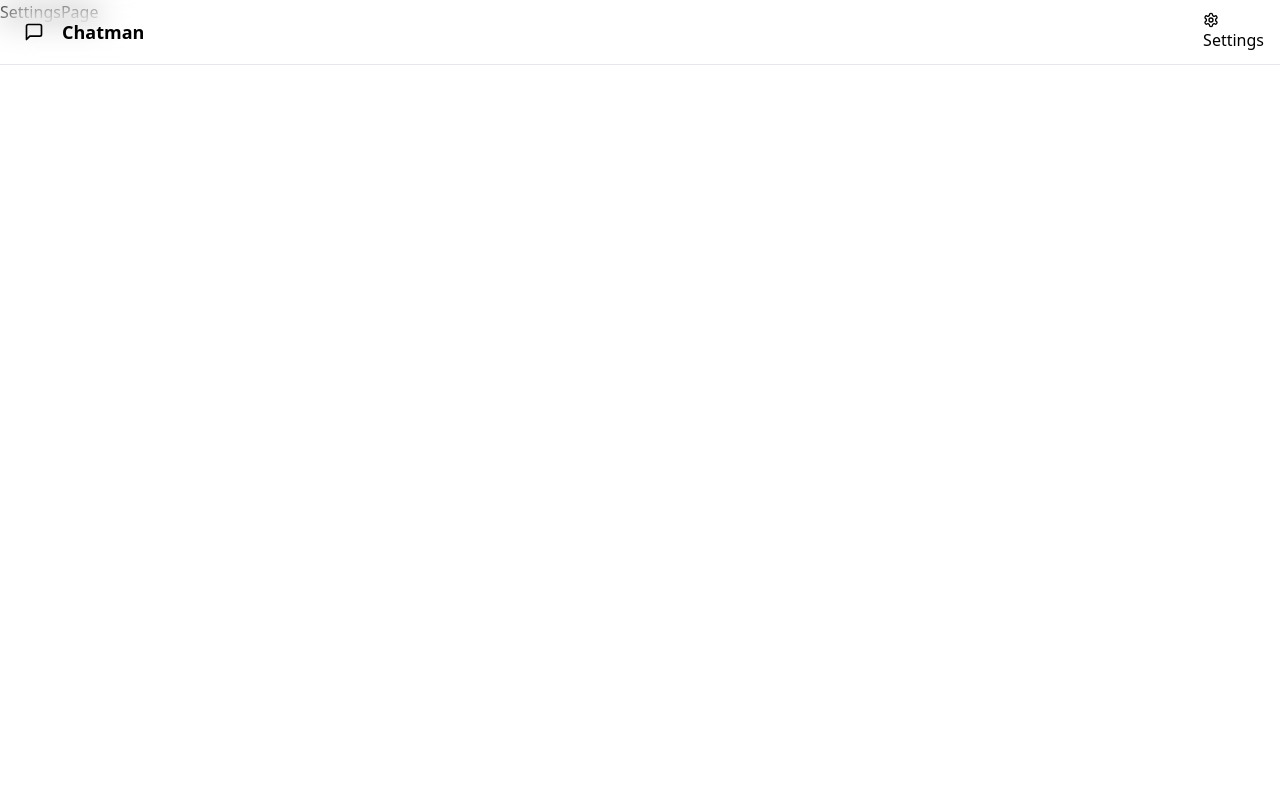
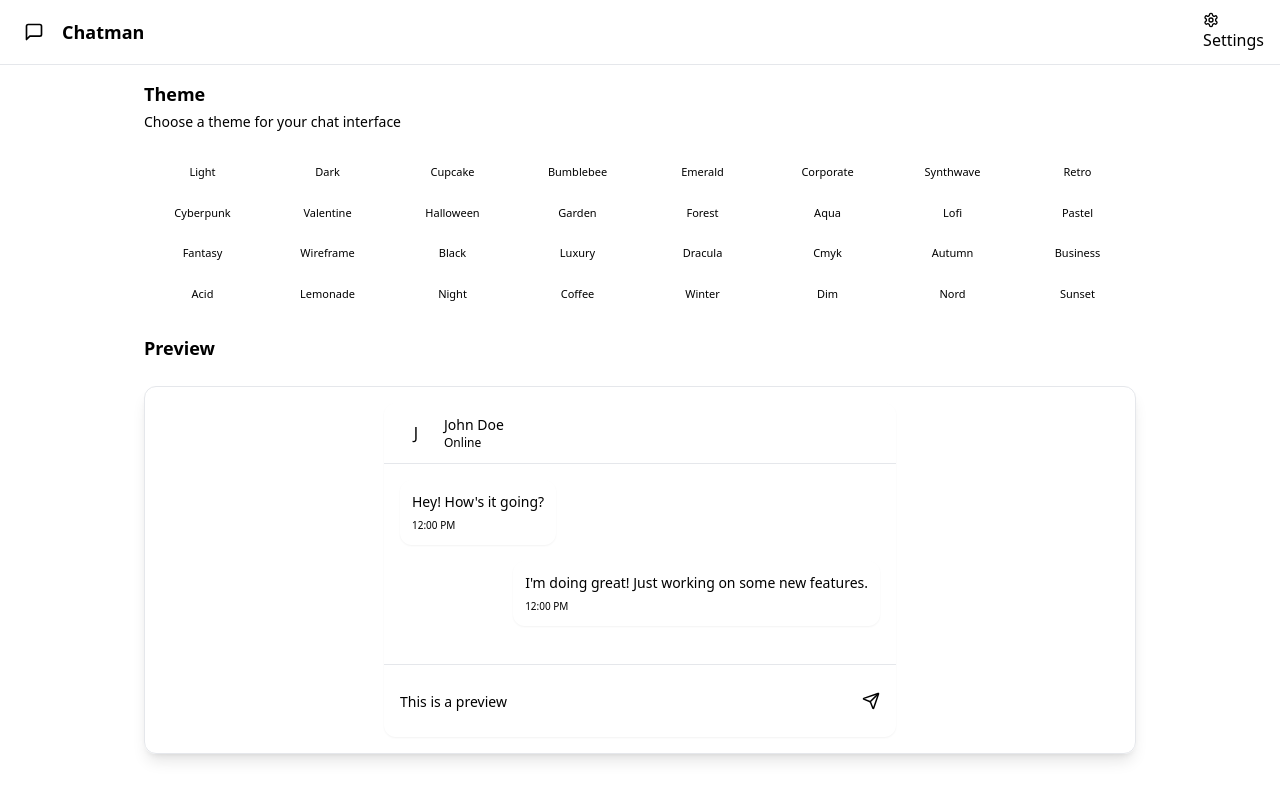
Before and after one commit to ranjith-io/chat-app-client, a React (Vite) app: page /settings in a window 1280 px wide. Built offline with nearby package versions, Linux system fonts and the light colour scheme; no server answers.

Commit message:
feat:settings page

```diff
--- a/src/App.jsx
+++ b/src/App.jsx
@@ -14,15 +14,16 @@
 
 import { Toaster } from "react-hot-toast";
 import { Loader } from "lucide-react";
+import { useThemeStore } from "./store/useThemeStore";
 
 const app = ()=>{
 
   const {authUser,checkAuth,isCheckingAuth}=useAuthStore();
-
+  const {theme}=useThemeStore();
   useEffect(()=>{
     checkAuth();
   }
-  ,[checkAuth]);
+  ,[checkAuth]); //if checkauth changes then useEffect will run
 
   if (isCheckingAuth && !authUser)
     return (
@@ -34,7 +35,7 @@
 
 
   return (
-    <div>
+    <div data-theme={theme} className="flex flex-col h-screen">
       <NavBar />
       <Routes>
         <Route path="/" element={authUser ? <HomePage /> : <Navigate to="/login"/>} />
--- /dev/null
+++ b/src/components/NoChatSelected.jsx
@@ -0,0 +1,29 @@
+import { MessageSquare } from "lucide-react";
+
+const NoChatSelected = () => {
+  return (
+    <div className="w-full flex flex-1 flex-col items-center justify-center p-16 bg-base-100/50">
+      <div className="max-w-md text-center space-y-6">
+        {/* Icon Display */}
+        <div className="flex justify-center gap-4 mb-4">
+          <div className="relative">
+            <div
+              className="w-16 h-16 rounded-2xl bg-primary/10 flex items-center
+             justify-center animate-bounce"
+            >
+              <MessageSquare className="w-8 h-8 text-primary " />
+            </div>
+          </div>
+        </div>
+
+        {/* Welcome Text */}
+        <h2 className="text-2xl font-bold">Welcome to Chatty!</h2>
+        <p className="text-base-content/60">
+          Select a conversation from the sidebar to start chatting
+        </p>
+      </div>
+    </div>
+  );
+};
+
+export default NoChatSelected;
--- /dev/null
+++ b/src/constants/index.js
@@ -0,0 +1,34 @@
+export const THEMES = [
+    "light",
+    "dark",
+    "cupcake",
+    "bumblebee",
+    "emerald",
+    "corporate",
+    "synthwave",
+    "retro",
+    "cyberpunk",
+    "valentine",
+    "halloween",
+    "garden",
+    "forest",
+    "aqua",
+    "lofi",
+    "pastel",
+    "fantasy",
+    "wireframe",
+    "black",
+    "luxury",
+    "dracula",
+    "cmyk",
+    "autumn",
+    "business",
+    "acid",
+    "lemonade",
+    "night",
+    "coffee",
+    "winter",
+    "dim",
+    "nord",
+    "sunset",
+  ];
--- a/src/pages/SettingsPage.jsx
+++ b/src/pages/SettingsPage.jsx
@@ -1,9 +1,116 @@
-import React from 'react'
+import { THEMES } from "../constants";
+import { useThemeStore } from "../store/useThemeStore";
+import { Send } from "lucide-react";
+
+const PREVIEW_MESSAGES = [
+  { id: 1, content: "Hey! How's it going?", isSent: false },
+  { id: 2, content: "I'm doing great! Just working on some new features.", isSent: true },
+];
 
 const SettingsPage = () => {
+  const { theme, setTheme } = useThemeStore();
+
   return (
-    <div>SettingsPage</div>
-  )
-}
+    <div className="h-screen container mx-auto px-4 pt-20 max-w-5xl">
+      <div className="space-y-6">
+        <div className="flex flex-col gap-1">
+          <h2 className="text-lg font-semibold">Theme</h2>
+          <p className="text-sm text-base-content/70">Choose a theme for your chat interface</p>
+        </div>
 
-export default SettingsPage
+        <div className="grid grid-cols-4 sm:grid-cols-6 md:grid-cols-8 gap-2">
+          {THEMES.map((t) => (
+            <button
+              key={t}
+              className={`
+                group flex flex-col items-center gap-1.5 p-2 rounded-lg transition-colors
+                ${theme === t ? "bg-base-200" : "hover:bg-base-200/50"}
+              `}
+              onClick={() => setTheme(t)}
+            >
+              {/* <div className="relative h-8 w-full rounded-md overflow-hidden" data-theme={t}>
+                <div className="absolute inset-0 grid grid-cols-4 gap-px p-1">
+                  <div className="rounded bg-primary"></div>
+                  <div className="rounded bg-secondary"></div>
+                  <div className="rounded bg-accent"></div>
+                  <div className="rounded bg-neutral"></div>
+                </div>
+              </div> */}
+              <span className="text-[11px] font-medium truncate w-full text-center">
+                {t.charAt(0).toUpperCase() + t.slice(1)}
+              </span>
+            </button>
+          ))}
+        </div>
+
+        {/* Preview Section */}
+        <h3 className="text-lg font-semibold mb-3">Preview</h3>
+        <div className="rounded-xl border border-base-300 overflow-hidden bg-base-100 shadow-lg">
+          <div className="p-4 bg-base-200">
+            <div className="max-w-lg mx-auto">
+              {/* Mock Chat UI */}
+              <div className="bg-base-100 rounded-xl shadow-sm overflow-hidden">
+                {/* Chat Header */}
+                <div className="px-4 py-3 border-b border-base-300 bg-base-100">
+                  <div className="flex items-center gap-3">
+                    <div className="w-8 h-8 rounded-full bg-primary flex items-center justify-center text-primary-content font-medium">
+                      J
+                    </div>
+                    <div>
+                      <h3 className="font-medium text-sm">John Doe</h3>
+                      <p className="text-xs text-base-content/70">Online</p>
+                    </div>
+                  </div>
+                </div>
+
+                {/* Chat Messages */}
+                <div className="p-4 space-y-4 min-h-[200px] max-h-[200px] overflow-y-auto bg-base-100">
+                  {PREVIEW_MESSAGES.map((message) => (
+                    <div
+                      key={message.id}
+                      className={`flex ${message.isSent ? "justify-end" : "justify-start"}`}
+                    >
+                      <div
+                        className={`
+                          max-w-[80%] rounded-xl p-3 shadow-sm
+                          ${message.isSent ? "bg-primary text-primary-content" : "bg-base-200"}
+                        `}
+                      >
+                        <p className="text-sm">{message.content}</p>
+                        <p
+                          className={`
+                            text-[10px] mt-1.5
+                            ${message.isSent ? "text-primary-content/70" : "text-base-content/70"}
+                          `}
+                        >
+                          12:00 PM
+                        </p>
+                      </div>
+                    </div>
+                  ))}
+                </div>
+
+                {/* Chat Input */}
+                <div className="p-4 border-t border-base-300 bg-base-100">
+                  <div className="flex gap-2">
+                    <input
+                      type="text"
+                      className="input input-bordered flex-1 text-sm h-10"
+                      placeholder="Type a message..."
+                      value="This is a preview"
+                      readOnly
+                    />
+                    <button className="btn btn-primary h-10 min-h-0">
+                      <Send size={18} />
+                    </button>
+                  </div>
+                </div>
+              </div>
+            </div>
+          </div>
+        </div>
+      </div>
+    </div>
+  );
+};
+export default SettingsPage;
--- /dev/null
+++ b/src/store/useThemeStore.js
@@ -0,0 +1,8 @@
+import {create} from 'zustand';
+
+export const useThemeStore = create((set) => ({
+    theme:localStorage.getItem('chat-theme') || 'coffee',
+    setTheme: (theme) => {
+        localStorage.setItem('chat-theme', theme);
+        set({ theme });
+    },}));
--- a/tailwind.config.js
+++ b/tailwind.config.js
@@ -1,4 +1,5 @@
-import daisyui from 'daisyui'
+import daisyui from "daisyui";
+
 
 /** @type {import('tailwindcss').Config} **/
 export default {
@@ -9,5 +10,8 @@
   theme: {
     extend: {},
   },
-  plugins: [daisyui],
+  plugins:[daisyui],
+  daisyui:{
+    themes:["light","retro","cupcake","coffee"],
+  },
 };
```
